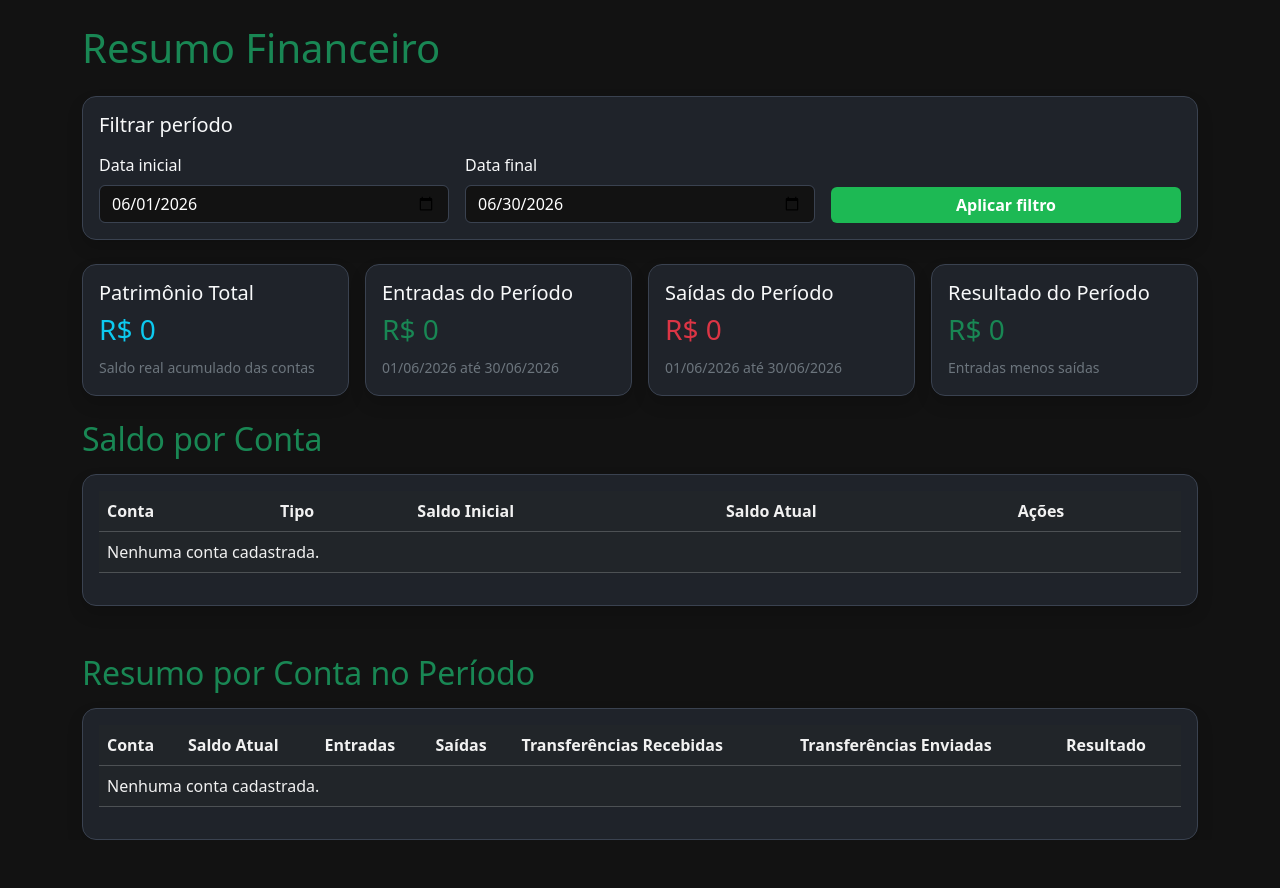
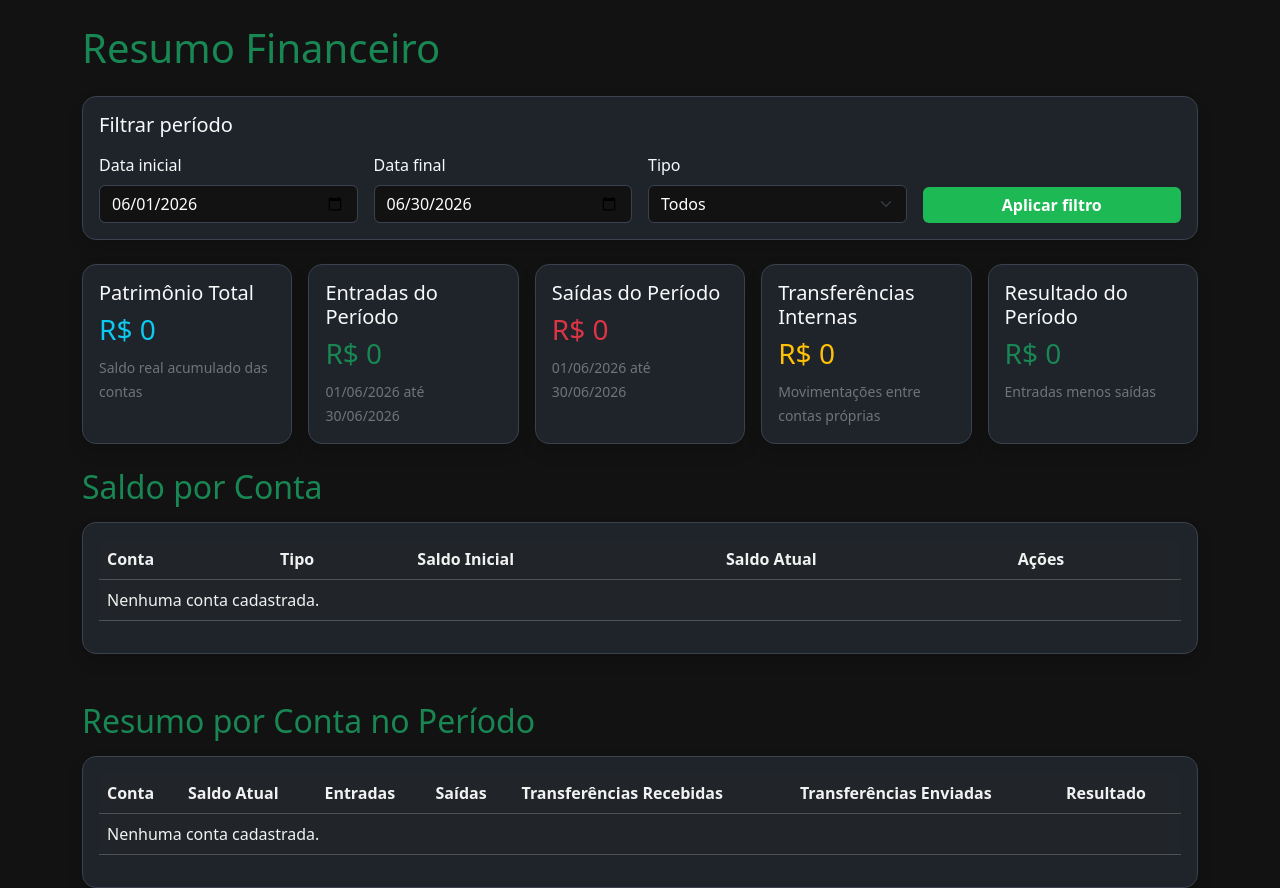
Before and after one commit to Francielp2/Sistema-financeiro-django, a Django app: page /resumo/ in a window 1280 px wide. Shown: the part 57-945 px from the top of the page. Before the commit the page ends 897 px from the top, so only its background shows below. Run offline with Django 5.2, Linux system fonts and the light colour scheme; data that the repository does not hold is empty.

Commit message:
aplicação de filtros para tipo de transação

```diff
--- a/financeiro/templates/financeiro/resumo_financeiro.html
+++ b/financeiro/templates/financeiro/resumo_financeiro.html
@@ -13,17 +13,36 @@ Resumo Financeiro
         <h5 class="text-light mb-3">Filtrar período</h5>
 
         <div class="row g-3 align-items-end">
-            <div class="col-md-4">
+            <div class="col-md-3">
                 <label class="form-label text-light">Data inicial</label>
                 <input type="date" name="data_inicio" class="form-control" value="{{ data_inicio|date:'Y-m-d' }}">
             </div>
 
-            <div class="col-md-4">
+            <div class="col-md-3">
                 <label class="form-label text-light">Data final</label>
                 <input type="date" name="data_fim" class="form-control" value="{{ data_fim|date:'Y-m-d' }}">
             </div>
 
-            <div class="col-md-4">
+            <div class="col-md-3">
+                <label class="form-label text-light">Tipo</label>
+                <select name="tipo" class="form-select">
+                    <option value="">Todos</option>
+
+                    <option value="entrada" {% if tipo_filtro == 'entrada' %}selected{% endif %}>
+                        Entradas
+                    </option>
+
+                    <option value="saida" {% if tipo_filtro == 'saida' %}selected{% endif %}>
+                        Saídas
+                    </option>
+
+                    <option value="transferencia" {% if tipo_filtro == 'transferencia' %}selected{% endif %}>
+                        Transferências
+                    </option>
+                </select>
+            </div>
+
+            <div class="col-md-3">
                 <button type="submit" class="btn btn-success w-100">
                     Aplicar filtro
                 </button>
@@ -32,10 +51,10 @@ Resumo Financeiro
     </div>
 </form>
 
-<div class="row g-3 mb-4">
+<div class="row row-cols-1 row-cols-md-2 {% if not tipo_filtro %}row-cols-xl-5{% else %}row-cols-xl-2{% endif %} g-3 mb-4">
 
-    <div class="col-md-3">
-        <div class="card bg-dark border-secondary shadow">
+    <div class="col">
+        <div class="card bg-dark border-secondary shadow h-100">
             <div class="card-body">
                 <h5 class="text-light">Patrimônio Total</h5>
                 <h3 class="text-info">R$ {{ patrimonio_total }}</h3>
@@ -44,8 +63,9 @@ Resumo Financeiro
         </div>
     </div>
 
-    <div class="col-md-3">
-        <div class="card bg-dark border-secondary shadow">
+    {% if not tipo_filtro or tipo_filtro == 'entrada' %}
+    <div class="col">
+        <div class="card bg-dark border-secondary shadow h-100">
             <div class="card-body">
                 <h5 class="text-light">Entradas do Período</h5>
                 <h3 class="text-success">R$ {{ total_entradas_periodo }}</h3>
@@ -53,9 +73,11 @@ Resumo Financeiro
             </div>
         </div>
     </div>
+    {% endif %}
 
-    <div class="col-md-3">
-        <div class="card bg-dark border-secondary shadow">
+    {% if not tipo_filtro or tipo_filtro == 'saida' %}
+    <div class="col">
+        <div class="card bg-dark border-secondary shadow h-100">
             <div class="card-body">
                 <h5 class="text-light">Saídas do Período</h5>
                 <h3 class="text-danger">R$ {{ total_saidas_periodo }}</h3>
@@ -63,9 +85,23 @@ Resumo Financeiro
             </div>
         </div>
     </div>
+    {% endif %}
 
-    <div class="col-md-3">
-        <div class="card bg-dark border-secondary shadow">
+    {% if not tipo_filtro or tipo_filtro == 'transferencia' %}
+    <div class="col">
+        <div class="card bg-dark border-warning shadow h-100">
+            <div class="card-body">
+                <h5 class="text-light">Transferências Internas</h5>
+                <h3 class="text-warning">R$ {{ total_transferencias_periodo }}</h3>
+                <small class="text-secondary">Movimentações entre contas próprias</small>
+            </div>
+        </div>
+    </div>
+    {% endif %}
+
+    {% if not tipo_filtro %}
+    <div class="col">
+        <div class="card bg-dark border-secondary shadow h-100">
             <div class="card-body">
                 <h5 class="text-light">Resultado do Período</h5>
 
@@ -79,6 +115,7 @@ Resumo Financeiro
             </div>
         </div>
     </div>
+    {% endif %}
 
 </div>
 
--- a/financeiro/views.py
+++ b/financeiro/views.py
@@ -228,9 +228,14 @@ def resumo_financeiro(request):
         data_inicio = primeiro_dia
         data_fim = ultimo_dia
 
+    tipo_filtro = request.GET.get('tipo')
+
     movimentacoes_periodo = models.Movimentacao.objects.filter(
         data__range=[data_inicio, data_fim]
     )
+
+    if tipo_filtro in ['entrada', 'saida', 'transferencia']:
+        movimentacoes_periodo = movimentacoes_periodo.filter(tipo=tipo_filtro)
 
     total_entradas_periodo = movimentacoes_periodo.filter(
         tipo='entrada'
@@ -238,6 +243,10 @@ def resumo_financeiro(request):
 
     total_saidas_periodo = movimentacoes_periodo.filter(
         tipo='saida'
+    ).aggregate(total=Sum('valor'))['total'] or 0
+
+    total_transferencias_periodo = movimentacoes_periodo.filter(
+        tipo='transferencia'
     ).aggregate(total=Sum('valor'))['total'] or 0
 
     resultado_periodo = total_entradas_periodo - total_saidas_periodo
@@ -294,9 +303,12 @@ def resumo_financeiro(request):
         'data_fim': data_fim,
         'contas': contas,
         'resumo_por_conta': resumo_por_conta,
+        'tipo_filtro': tipo_filtro,
+        'total_transferencias_periodo': total_transferencias_periodo,
     })
 
 # Função para resumo financeiro por conta
+
 
 def resumo_conta(request, conta_id):
     conta = get_object_or_404(models.Conta, id=conta_id)
@@ -344,7 +356,7 @@ def resumo_conta(request, conta_id):
         - transferencias_enviadas
     )
 
-    movimentacoes_conta = models.Movimentacao.objects.filter(
+    movimentacoes_conta = movimentacoes_periodo.filter(
         Q(conta_origem=conta) | Q(conta_destino=conta)
     ).order_by('-data', '-hora', '-criada_em')
 
```
Also changed, not shown: financeiro/templates/financeiro/contas/resumo_conta.html (+56 -8 lines).
